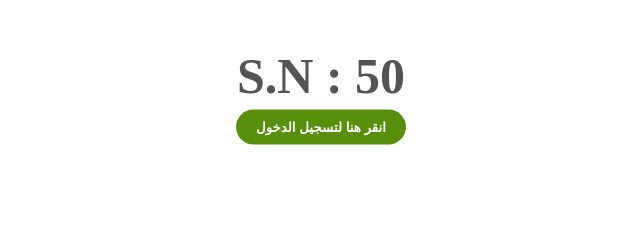
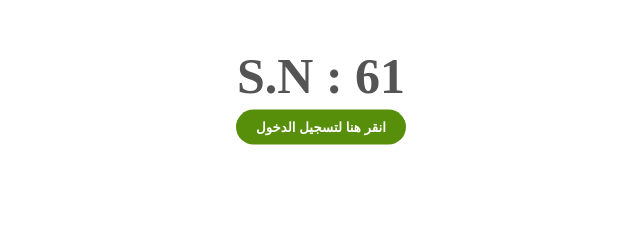
Before and after one commit to ALEmadTransport/account_61, a plain HTML site: page index.html in a window 1280 px wide. Shown: the part 273-513 px from the top of the page, 319-959 px from the left. Drawn offline with Linux system fonts and the light colour scheme.

Commit message:
Update index.html

```diff
--- a/index.html
+++ b/index.html
@@ -49,7 +49,7 @@
 
 <body>
     <img src="background.png" alt="">
-    <span class="sn-label">S.N : 50</span>
+    <span class="sn-label">S.N : 61</span>
     <br>
     <br>
     <br>
```
